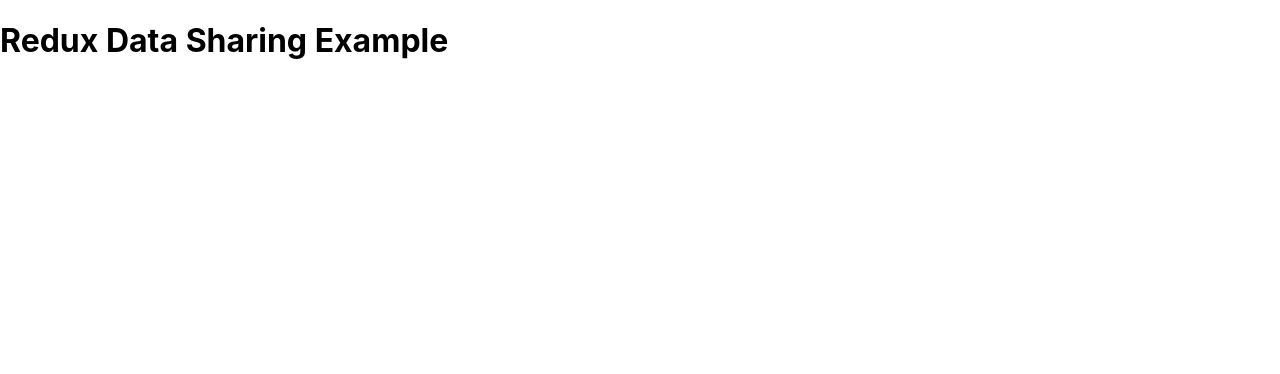
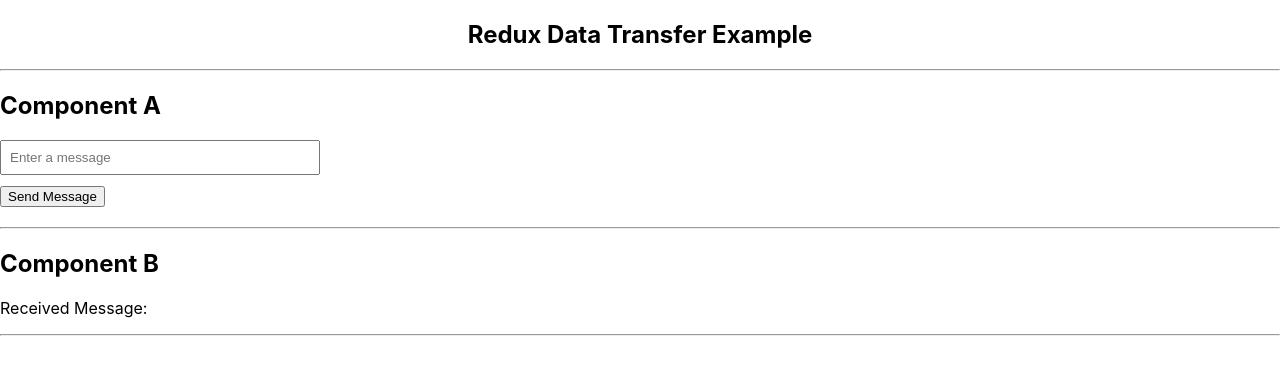
Before and after one commit to DVamshi21/eHealthhub, a React (Create React App) app: page / in a window 1280 px wide. Shown: the top 374 px of the page. Built offline with nearby package versions, Linux system fonts and the light colour scheme; the HTML template or start-up script is replaced by a standard one.

Commit message:
my Redux C

```diff
--- a/src/App.js
+++ b/src/App.js
@@ -1,15 +1,24 @@
 import React from 'react';
-import componentA from './components/componentA';
-import componentB from './components/componentB';
+import { Provider } from 'react-redux';
+import store from './State/store';
+import ComponentA from './ComponentA';
+import ComponentB from './ComponentB';
 
-const App = () => {
+function App() {
   return (
-    <div>
-      <h1>Redux Data Sharing Example</h1>
-      <componentA />
-      <componentB />
-    </div>
+  <>
+    <Provider store={store}>
+      <div>
+        <h2 style={{ textAlign: 'center', margin: '20px 0' }}>Redux Data Transfer Example</h2>
+        <hr></hr>
+        <ComponentA />
+        <hr></hr>
+        <ComponentB />
+        <hr></hr>
+      </div>
+    </Provider>
+  </>
   );
-};
+}
 
 export default App;
--- a/src/components/componentA.js
+++ b/src/ComponentA.js
@@ -1,26 +1,28 @@
 import React, { useState } from 'react';
 import { useDispatch } from 'react-redux';
 
-const componentA = () => {
+function ComponentA() {
   const [input, setInput] = useState('');
   const dispatch = useDispatch();
 
-  const handleSendMessage = () => {
+  const handleSend = () => {
     dispatch({ type: 'SET_MESSAGE', payload: input });
   };
 
   return (
-    <div>
-      <h2>componentA (Sender)</h2>
+    <div style={{marginBottom:'20px'}}>
+      <h2>Component A</h2>
       <input
         type="text"
         value={input}
         onChange={(e) => setInput(e.target.value)}
         placeholder="Enter a message"
+        style={{width:'300px',padding:'8px',marginBottom:'10Px'}}
       />
-      <button onClick={handleSendMessage}>Send to componentB</button>
+      <br />
+      <button onClick={handleSend}>Send Message</button>
     </div>
   );
-};
+}
 
-export default componentA;
+export default ComponentA;
--- /dev/null
+++ b/src/ComponentB.js
@@ -0,0 +1,15 @@
+import React from 'react';
+import { useSelector } from 'react-redux';
+
+function ComponentB() {
+  const message = useSelector((state) => state.message);
+
+  return (
+    <div>
+      <h2>Component B</h2>
+      <p style={{marginTop:'20px'}}>Received Message: {message}</p>
+    </div>
+  );
+}
+
+export default ComponentB;
--- a/src/State/index.js
+++ b/src/State/index.js
@@ -1,12 +1,14 @@
 import React from 'react';
 import ReactDOM from 'react-dom';
 import { Provider } from 'react-redux';
+import store from './store';
 import App from './App';
-import store from './State/store';
 
 ReactDOM.render(
+  <>
   <Provider store={store}>
     <App />
   </Provider>,
   document.getElementById('root')
+  </>
 );
--- a/src/State/store.js
+++ b/src/State/store.js
@@ -1,21 +1,18 @@
 import { createStore } from 'redux';
-
 
 const initialState = {
   message: '',
 };
 
-
 const reducer = (state = initialState, action) => {
   switch (action.type) {
     case 'SET_MESSAGE':
-      return { state, message: action.payload };
+      return { ...state,message: action.payload };
     default:
       return state;
   }
 };
 
-
 const store = createStore(reducer);
 
 export default store;
--- a/src/components/componentB.js
+++ /dev/null
@@ -1,15 +0,0 @@
-import React from 'react';
-import { useSelector } from 'react-redux';
-
-const componentB = () => {
-  const message = useSelector((state) => state.message);
-
-  return (
-    <div>
-      <h2>componentB (Receiver)</h2>
-      <p>Received Message: {message}</p>
-    </div>
-  );
-};
-
-export default componentB;
```
